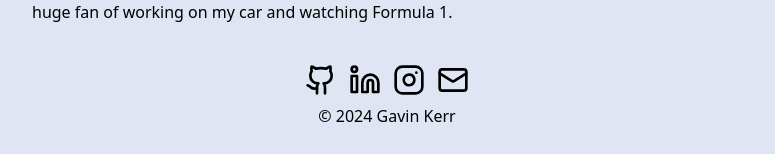
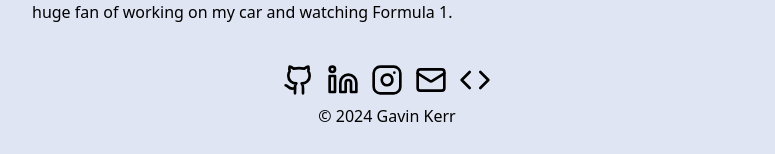
Before and after one commit to GavinPlusPlus/gavinkerr.dev, a React (Vite) app: page / in a window 1280 px wide. Shown: the part 614-768 px from the top of the page, without its empty margins (253-1028 px from the left). Built offline with nearby package versions, Linux system fonts and the light colour scheme.

Commit message:
Add source for website to links at bottom

```diff
--- a/src/routes/__root.tsx
+++ b/src/routes/__root.tsx
@@ -2,7 +2,7 @@ import { Nav } from '@/components/nav';
 import { createRootRoute, Outlet } from '@tanstack/react-router'
 import { TanStackRouterDevtools } from '@tanstack/router-devtools'
 import "../index.css"
-import { Github, Instagram, Linkedin, Mail } from 'lucide-react';
+import { Code, GitBranch, Github, Instagram, Linkedin, Mail } from 'lucide-react';
 
 const RootLayout = () => {
 
@@ -31,6 +31,9 @@ const RootLayout = () => {
           <a href='mailto:me@gavinkerr.dev'>
             <Mail size={32} />
           </a>
+          <a href='https://github.com/GavinPlusPlus/gavinkerr.dev' target="_blank" rel="noopener noreferrer">
+            <Code size={32} />
+          </a>
         </div>
         <p className="text-center py-2 dark:text-white">© 2024 Gavin Kerr</p>
       </footer>
```
Also changed, not shown: 1 other file (tests, documents, lock files or other folders).
